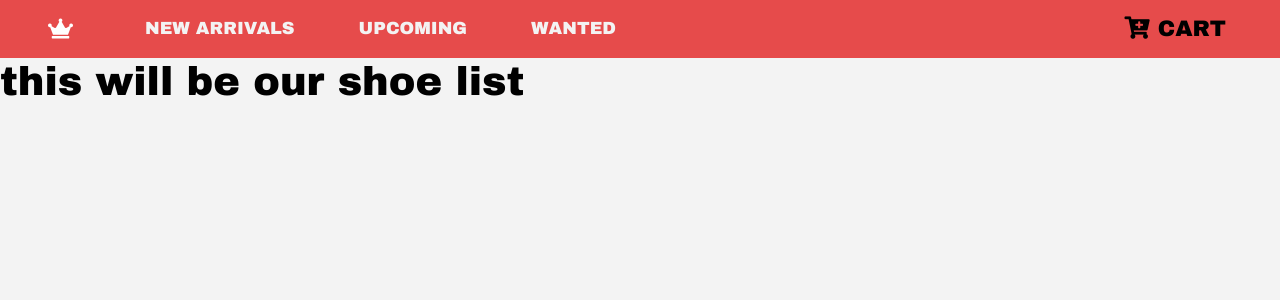
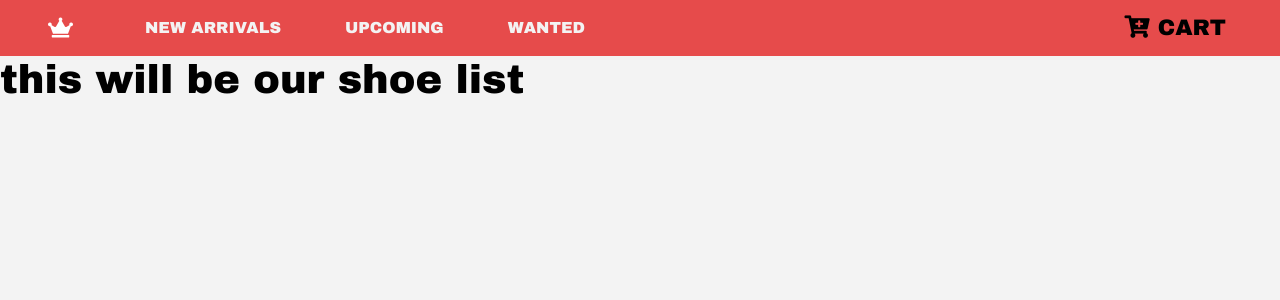
Before and after one commit to crlucero/React-ShoeSite-v2, a React (Create React App) app: page / in a window 1280 px wide. Shown: the top 300 px of the page. Built offline with nearby package versions, Linux system fonts and the light colour scheme.

Commit message:
Navbar finished. Next, add shoes to landing page

```diff
--- a/src/components/Nav.js
+++ b/src/components/Nav.js
@@ -45,8 +45,8 @@ export default class Nav extends Component {
 const NavWrapper = styled.nav`
   background: var(--mainRed);
   .nav-link {
+    font-size: 1rem;
+    text-transform: uppercase;
     color: var(--mainWhite) !important;
-    font-size: 1.1rem;
-    text-transform: uppercase;
   }
 `;
--- a/src/components/ShoeList.js
+++ b/src/components/ShoeList.js
@@ -1,5 +1,7 @@
 import React, { Component } from 'react';
 import Shoe from './Shoe';
+
+//TODO: Begin on product list
 
 export default class ShoeList extends Component {
   render() {
```
